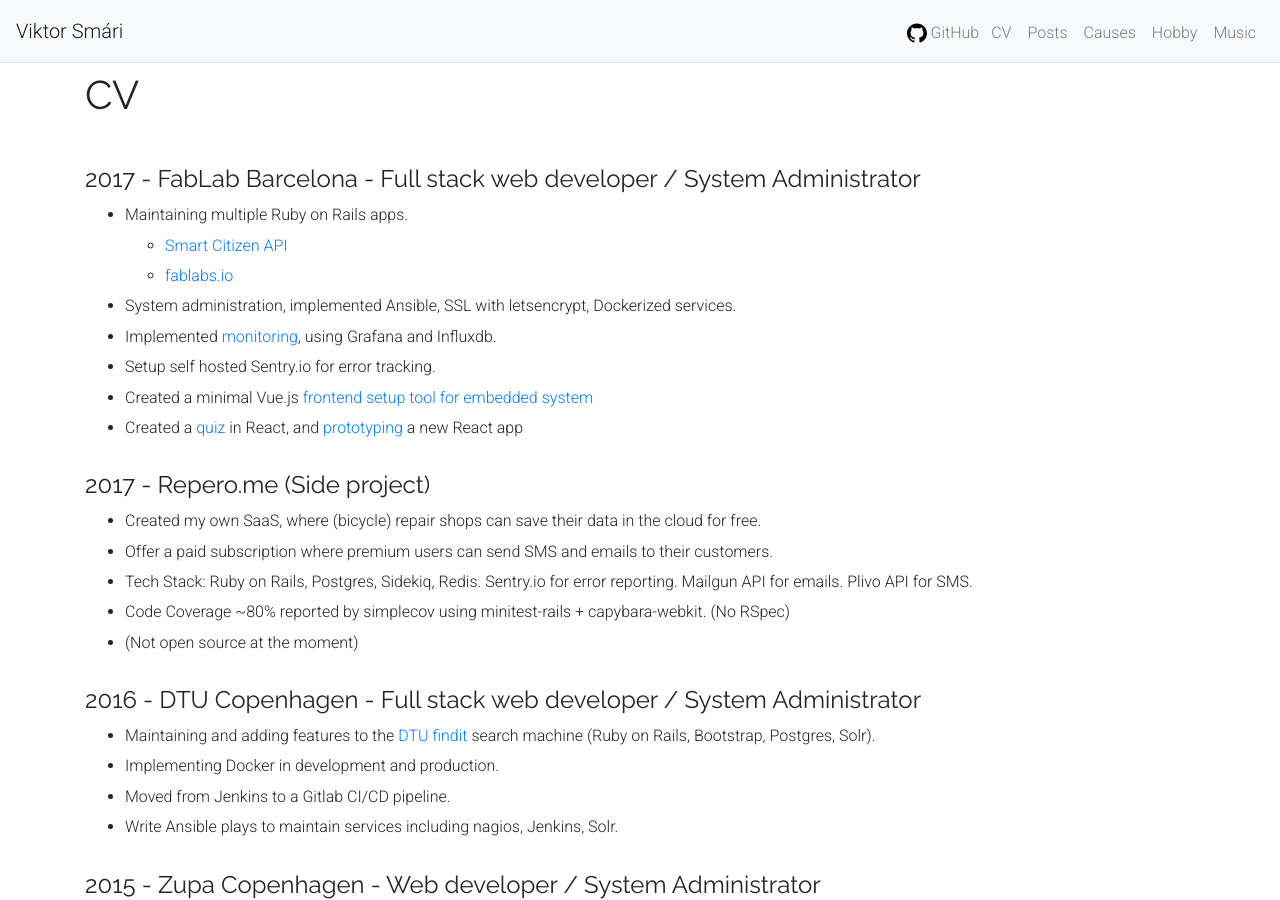
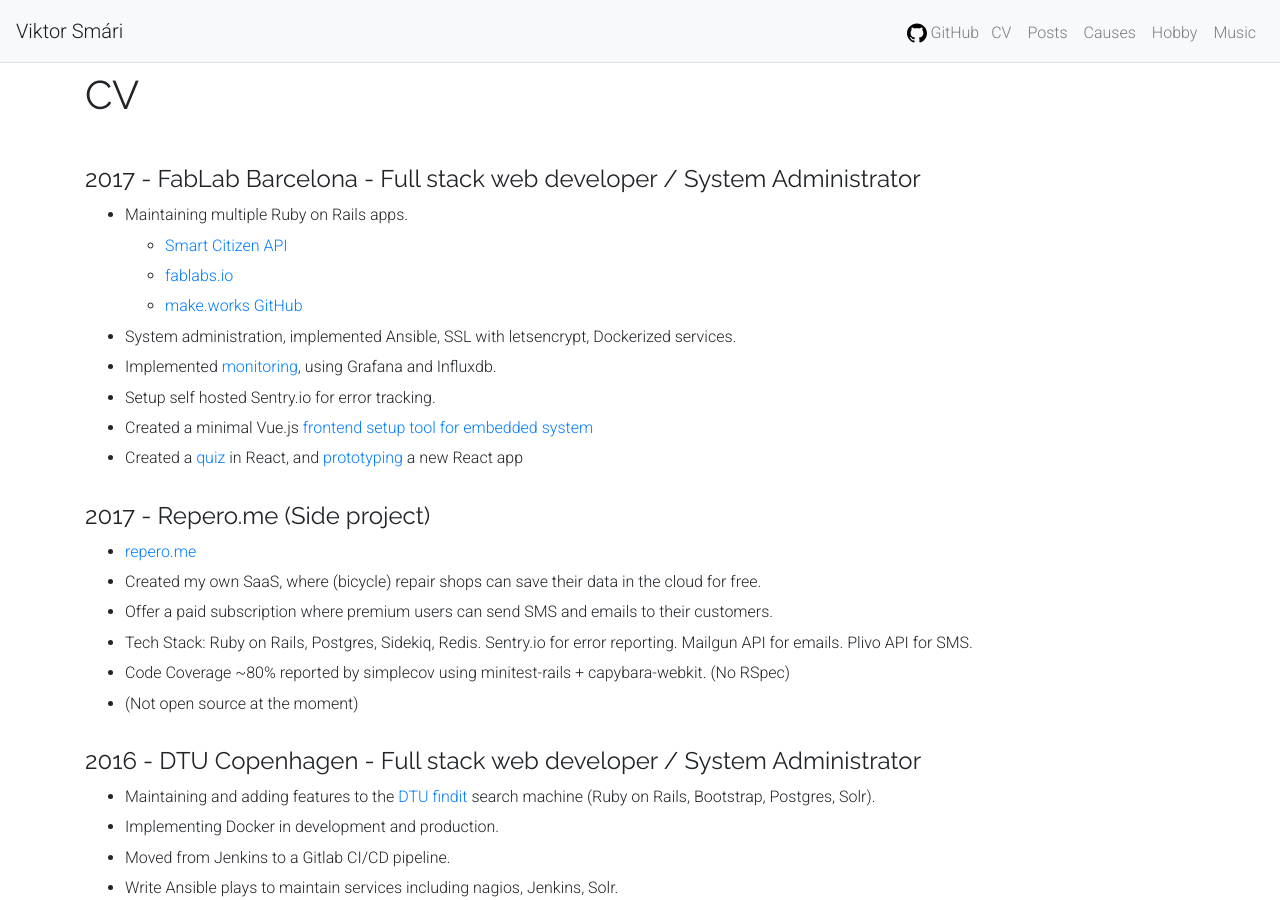
Before and after one commit to viktorsmari/viktorsmari.github.io, a Jekyll site: the page built from cv.md, in a window 1280 px wide and 900 px high. Built offline with Jekyll 4.4.1, drawn with Linux system fonts in a browser that asks for light colours; comment, search, counter and statistics services are not loaded.

Commit message:
Add links

```diff
--- a/cv.md
+++ b/cv.md
@@ -9,6 +9,7 @@
 * Maintaining multiple Ruby on Rails apps.
   * [Smart Citizen API](https://api.smartcitizen.me/)
   * [fablabs.io](https://fablabs.io/)
+  * [make.works](https://make.works/) [GitHub](https://github.com/fablabbcn/makeworks)
 * System administration, implemented Ansible, SSL with letsencrypt, Dockerized services.
 * Implemented [monitoring](https://grafana.fab.city), using Grafana and Influxdb.
 * Setup self hosted Sentry.io for error tracking.
@@ -17,6 +18,7 @@
 
 #### 2017 - Repero.me (Side project)
 
+* [repero.me](https://repero.me/)
 * Created my own SaaS, where (bicycle) repair shops can save their data in the cloud for free.
 * Offer a paid subscription where premium users can send SMS and emails to their customers.
 * Tech Stack: Ruby on Rails, Postgres, Sidekiq, Redis. Sentry.io for error reporting. Mailgun API for emails. Plivo API for SMS.
```
